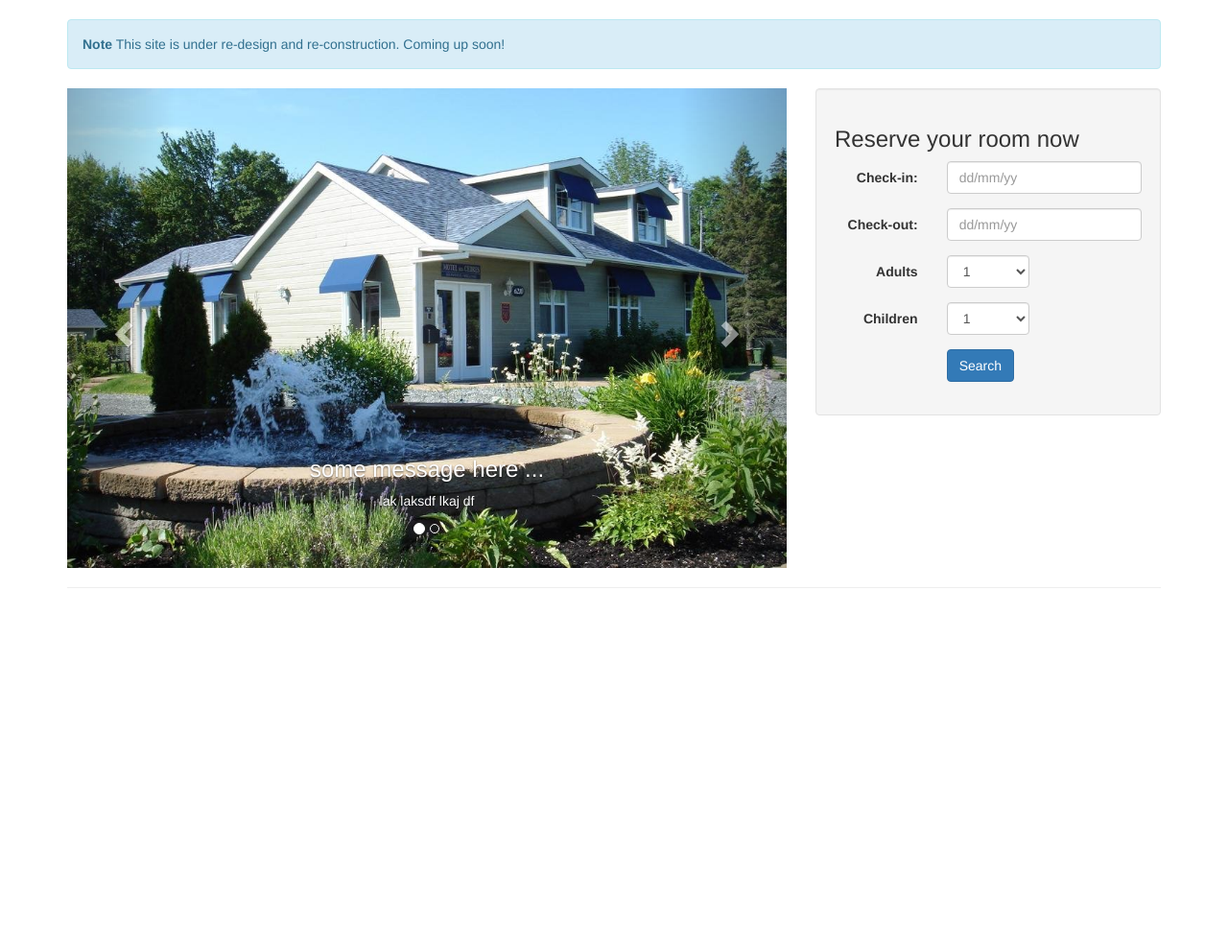
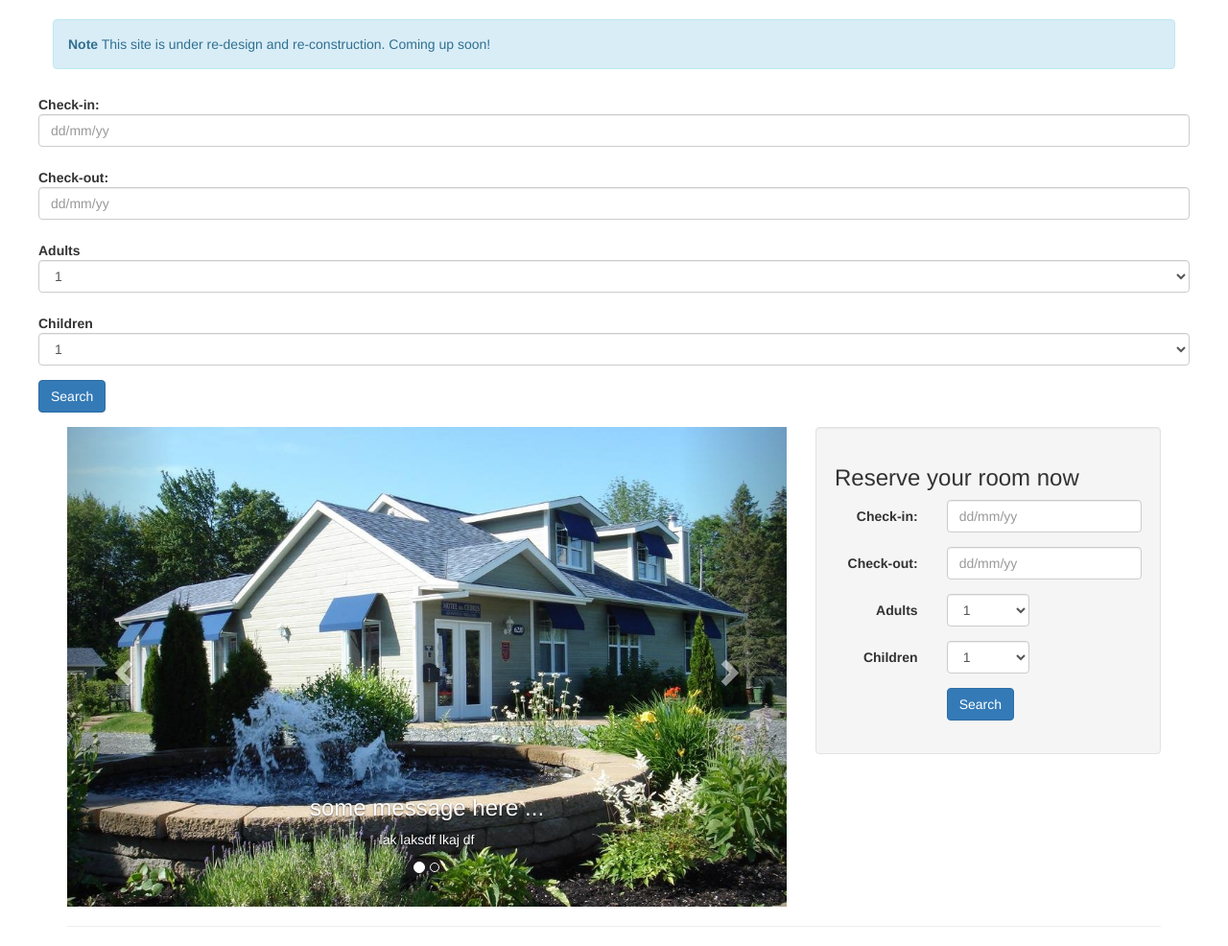
Before and after one commit to wangguanzhou/moteldescedres-old, a Django app: template templates/base.html in a window 1280 px wide. Shown: the part 52-1038 px from the top of the page at 96% size. Before the commit the page ends 665 px from the top, so only its background shows below. Run offline with Django 3.2, Linux system fonts and the light colour scheme; the template is opened without the code that fills it, so the values that code supplies are empty; some libraries are stand-ins or nearby versions.

Commit message:
move the forms to the top

```diff
--- a/templates/base.html
+++ b/templates/base.html
@@ -78,9 +78,44 @@
 
 
   <div class="container">
+  <div class="row" name="row-1">
     <div class="alert alert-info">
       <strong>Note</strong> This site is under re-design and re-construction. Coming up soon!
     </div>
+  </div> <!-- row-1 -->
+
+  <div class="row" name="row-2">
+    <form class="form-horizontal">
+    <div class="form-group">
+      <label class="control-label" for="">Check-in:</label>
+      <input type="text" class="form-control" id="checkin-datepicker" placeholder="dd/mm/yy">
+    </div>
+    <div class="form-group">
+      <label class="control-label" for="">Check-out:</label>
+      <input type="text" class="form-control" id="checkout-datepicker" placeholder="dd/mm/yy">
+    </div>
+    <div class="form-group">
+      <label class="control-label" for="">Adults</label>
+      <select class="form-control" name="num-of-adults">
+        <option value="1">1</option>
+        <option value="2">2</option>
+        <option value="3">3</option>
+      </select>
+    </div>
+    <div class="form-group">
+      <label class="control-label" for="">Children</label>
+      <select class="form-control" name="num-of-children">
+        <option value="1">1</option>
+        <option value="2">2</option>
+        <option value="3">3</option>
+      </select>
+    </div>
+    <div class="form-group">
+      <button type="submit" class="btn btn-primary">Search</button>
+    </div>
+    </form>
+  </div> <!-- row-2 -->
+
   <div class="row">
     <div class="col-sm-8">
       <div id="myCarousel" class="carousel slide" data-ride="carousel">
```
